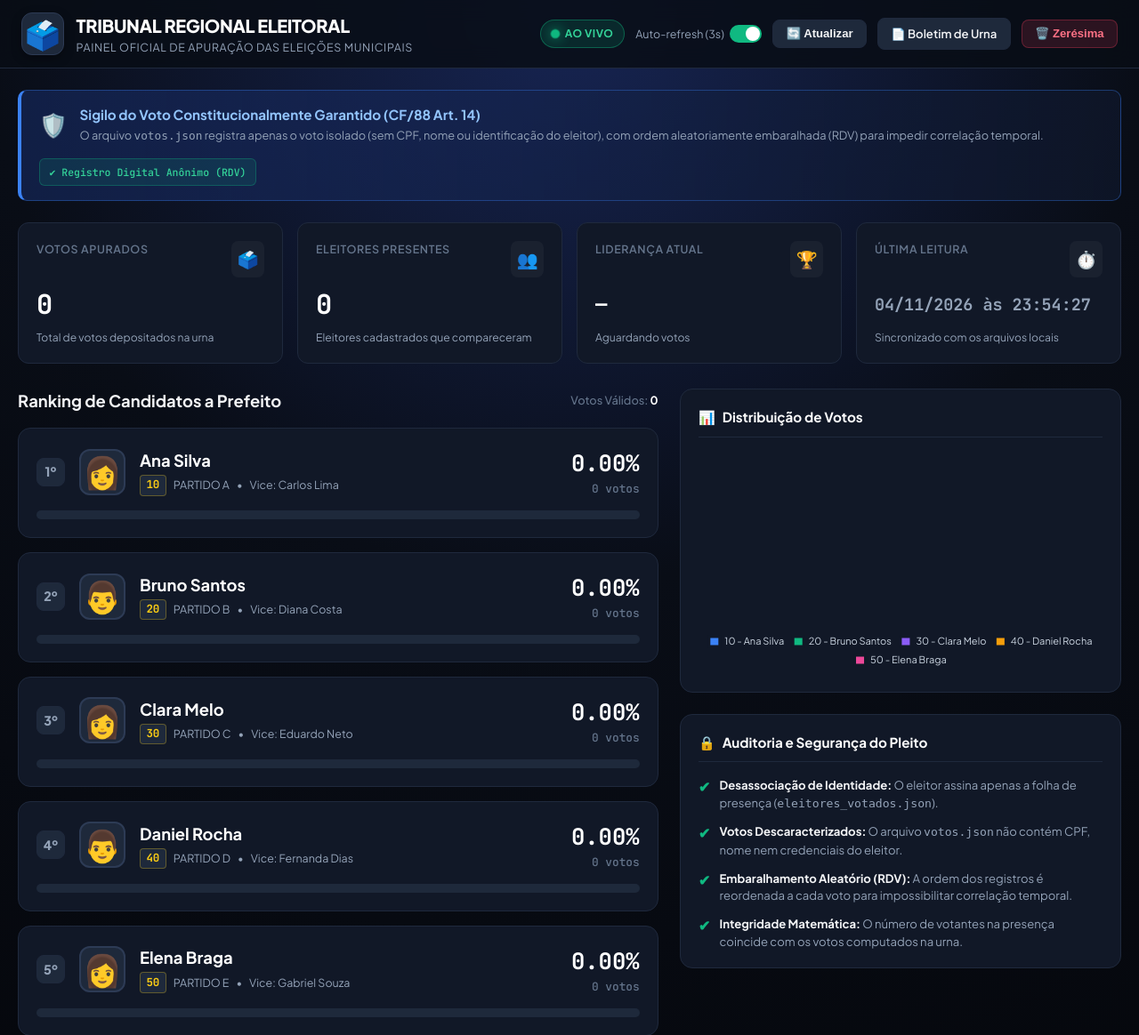
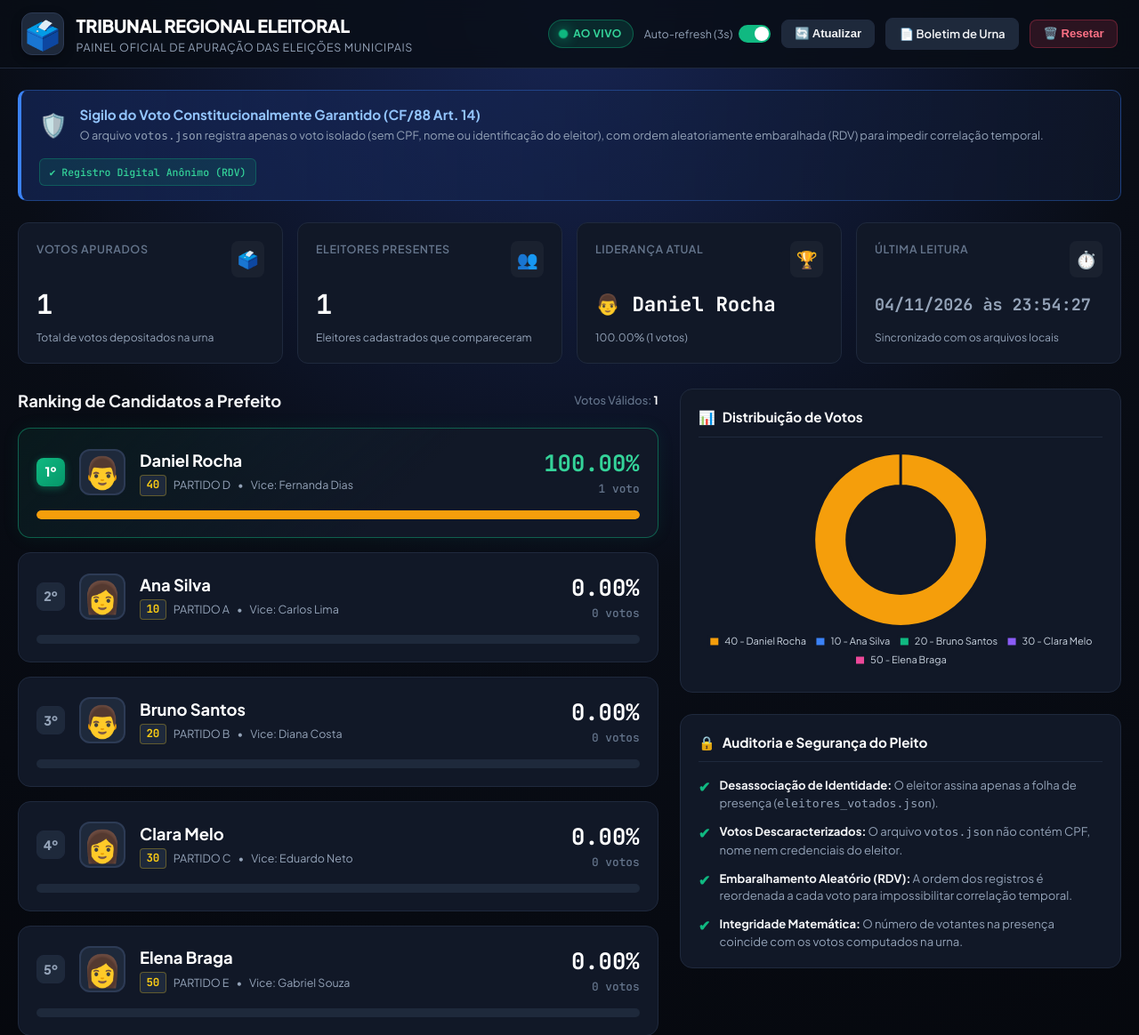
Before and after one commit to rafalutz/urna-eletronica, a Flask app: page / in a window 1280 px wide. Shown: the top 1164 px of the page at 89% size. Run offline with Flask 3, Linux system fonts and the light colour scheme.

Commit message:
style: renomear botao e confirmacao de Zeresima para Resetar

```diff
--- a/api/index.py
+++ b/api/index.py
@@ -232,7 +232,7 @@ def boletim():
 def zerar():
     salvar_json(VOTOS_DB_FILE, [])
     salvar_json(ELEITORES_DB_FILE, [])
-    return jsonify({"success": True, "message": "Urna zerada com sucesso. Zerésima emitida!"})
+    return jsonify({"success": True, "message": "Urna resetada com sucesso!"})
 
 @app.route("/api/votar", methods=["POST"])
 @app.route("/api/index/api/votar", methods=["POST"])
--- a/app.py
+++ b/app.py
@@ -270,10 +270,10 @@ def boletim():
 @app.route("/api/zerar", methods=["POST"])
 @app.route("/api/index/api/zerar", methods=["POST"])
 def zerar():
-    """Zera a urna para iniciar uma nova eleição/teste (Gera Zerésima)."""
+    """Reseta a urna para iniciar uma nova eleição/teste."""
     salvar_json(VOTOS_DB_FILE, [])
     salvar_json(ELEITORES_DB_FILE, [])
-    return jsonify({"success": True, "message": "Urna zerada com sucesso. Zerésima emitida!"})
+    return jsonify({"success": True, "message": "Urna resetada com sucesso!"})
 
 @app.route("/api/votar", methods=["POST"])
 @app.route("/api/index/api/votar", methods=["POST"])
--- a/eleitores_votados.json
+++ b/eleitores_votados.json
@@ -1 +1,3 @@
-[]
+[
+  "03737184038"
+]
--- a/templates/index.html
+++ b/templates/index.html
@@ -609,8 +609,8 @@
           📄 Boletim de Urna
         </a>
 
-        <button class="btn btn-danger" onclick="zerarEleicao()" title="Zerar votos para nova simulação (Zerésima)">
-          🗑️ Zerésima
+        <button class="btn btn-danger" onclick="zerarEleicao()" title="Resetar votos para nova simulação">
+          🗑️ Resetar
         </button>
       </div>
     </div>
@@ -939,7 +939,7 @@
     }
 
     async function zerarEleicao() {
-      if (!confirm("⚠ ATENÇÃO: Deseja realmente zerar a eleição e emitir a Zerésima?\n\nIsso limpará os votos e os eleitores votados para iniciar uma nova eleição.")) {
+      if (!confirm("⚠ ATENÇÃO: Deseja realmente resetar a eleição?\n\nIsso limpará os votos e os eleitores votados para iniciar uma nova eleição.")) {
         return;
       }
       try {
@@ -948,7 +948,7 @@
         alert(res.message);
         atualizarDados();
       } catch (err) {
-        alert("Erro ao zerar eleição: " + err);
+        alert("Erro ao resetar eleição: " + err);
       }
     }
 
```
Also changed, not shown: api/templates/apuracao.html (+4 -4 lines), api/templates/index.html (+4 -4 lines), templates/apuracao.html (+4 -4 lines), votos.json (+7 -1 lines), README.md.
